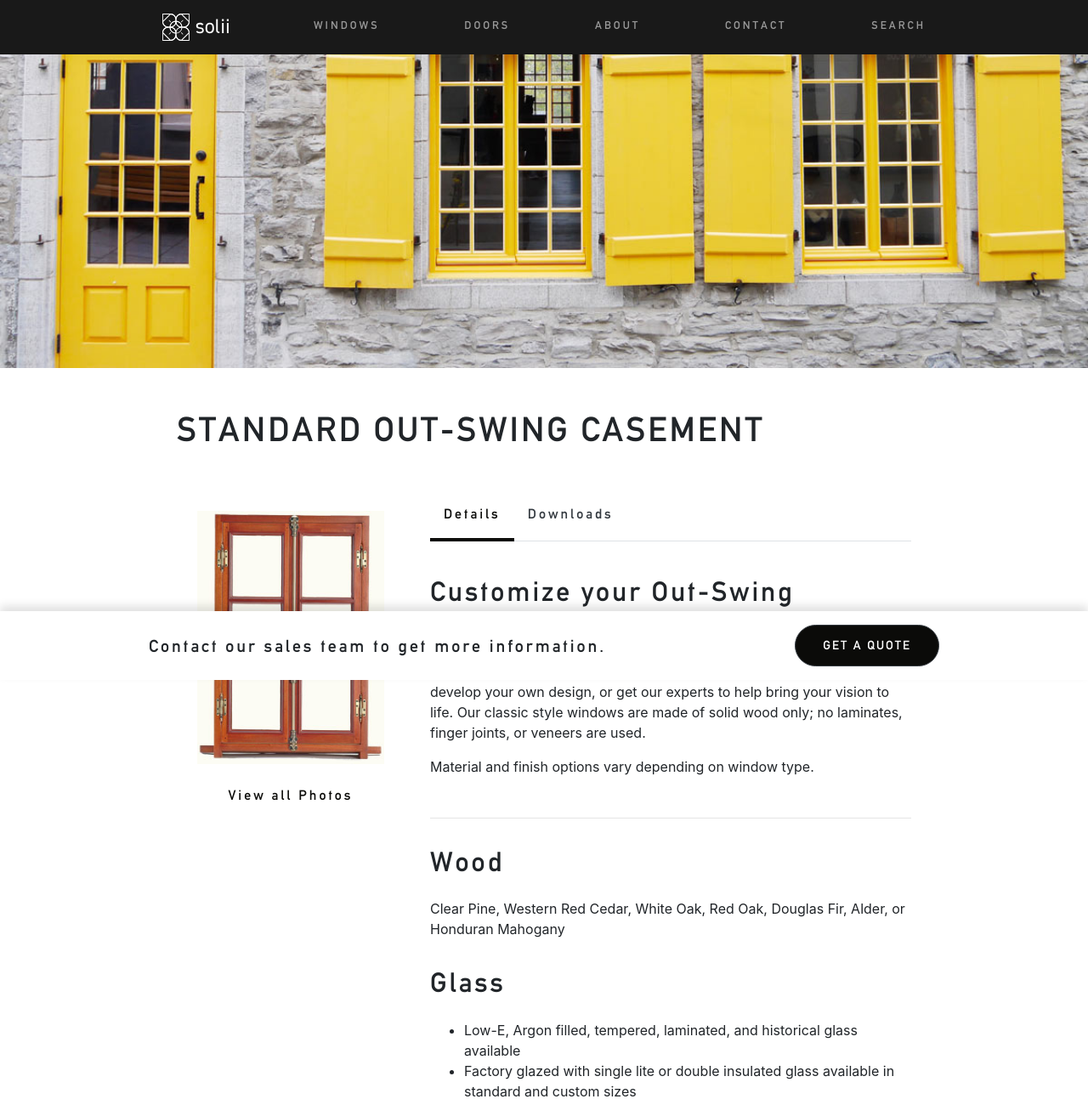
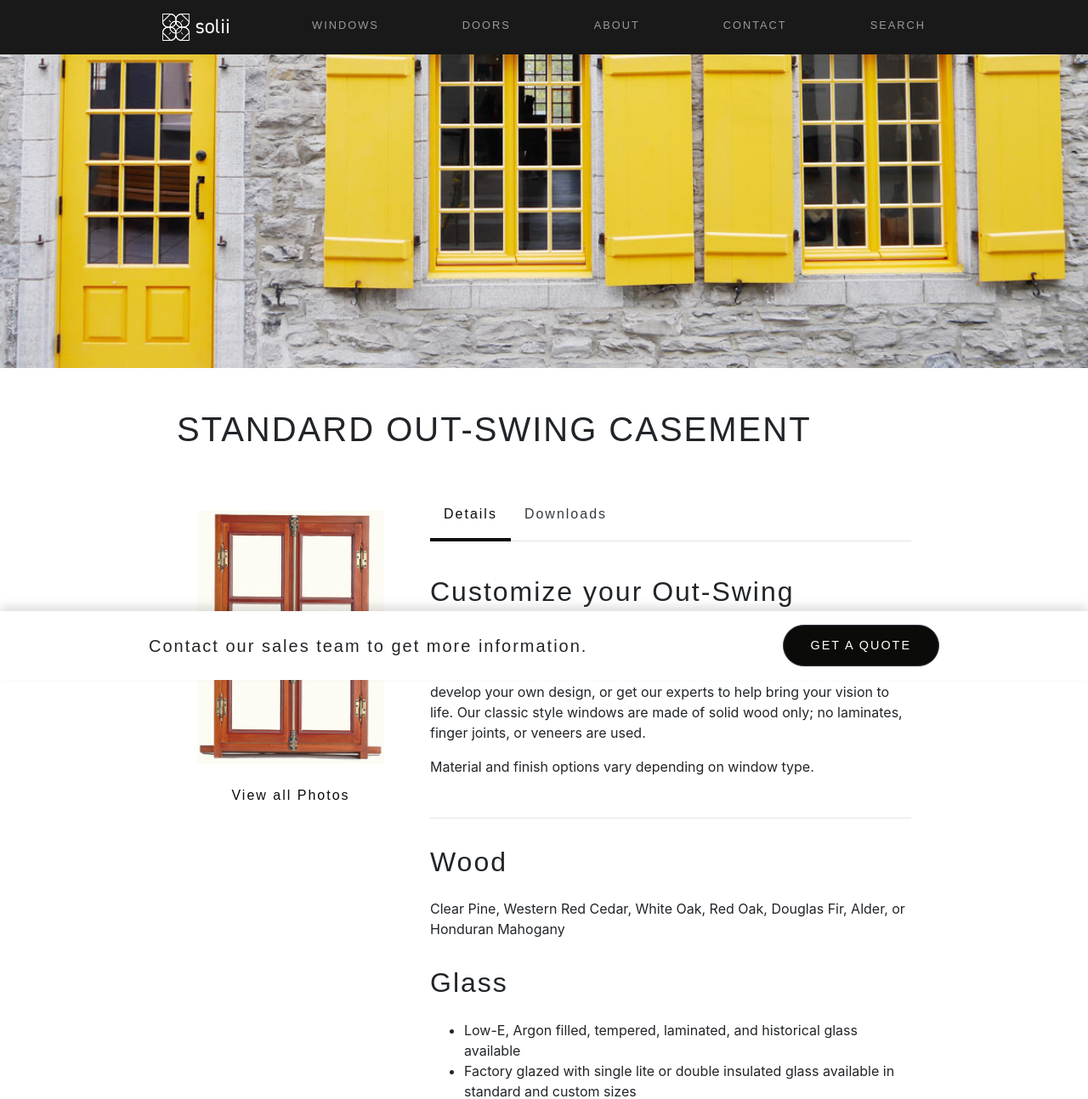
Before and after one commit to loogart/solii, a PHP site: page /product.html in a window 1280 px wide. Shown: the top 1293 px of the page at 85% size. Run offline with PHP 8.4, Linux system fonts and the light colour scheme; some libraries are stand-ins or nearby versions.

Commit message:
testing din2014 adobe typekit

```diff
--- a/css/style.css
+++ b/css/style.css
@@ -5,6 +5,7 @@
 }
 
 
+/*
 @font-face {
     font-family: 'Alte-DIN-1451-Mittelschrift';
     src: url('../fonts/Alte-DIN-1451-Mittelschrift.ttf.woff') format('woff'),
@@ -14,6 +15,9 @@
     font-weight: normal;
     font-style: normal;
 }
+*/
+
+@import url("https://use.typekit.net/nyd5qdd.css");
 
 h1,
 h2,
@@ -22,8 +26,9 @@ h4,
 h5,
 h6,
 a {
-    font-family: 'Alte-DIN-1451-Mittelschrift', sans-serif;
-    letter-spacing: 3px;
+/*    font-family: 'Alte-DIN-1451-Mittelschrift', sans-serif;*/
+    font-family: "din-2014",sans-serif;
+    letter-spacing: 2px;
 }
 
 .container {
--- a/index.html
+++ b/index.html
@@ -99,7 +99,7 @@
         <section class="intro">
             <div class="p-3 p-md-5 text-center bg-light overflow-hidden position-relative d-flex">
                 <div class="p-md-5 mx-auto my-5 jumbotron-specs">
-                    <h1 class="display-4 text-uppercase mb-3 darker">Artisanal</h1>
+                    <h1 class="display-4 text-uppercase mb-3 darker font-weight-normal">Artisanal</h1>
                     <h2 class="h3 text-uppercase mb-4 darker">Windows &amp; Doors</h2>
                     <a class="btn btn-dark bg-darker border-light btn-shadow" href="mailto:robert@solii.ca">Get a custom quote</a>
                 </div>
```
